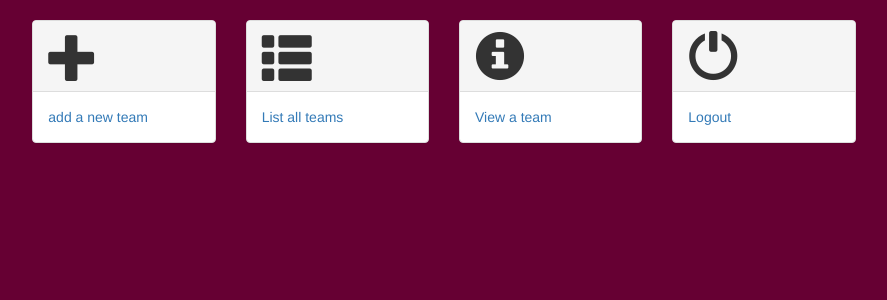
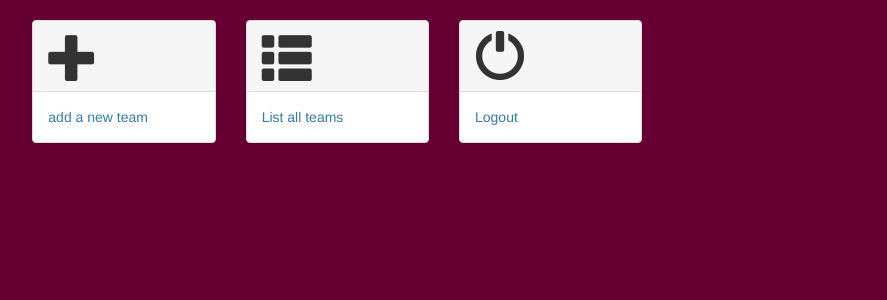
Before and after one commit to santhisenan/TreasureHunt, a CodeIgniter app: the page made by ci/application/views/adminView.php in a window 1280 px wide. Shown: the part 69-369 px from the top of the page, without its empty margins (196-1083 px from the left). Run offline with CodeIgniter, Linux system fonts and the light colour scheme.

Commit message:
basic admin panel donw

```diff
--- a/ci/application/views/adminView.php
+++ b/ci/application/views/adminView.php
@@ -27,12 +27,7 @@
 				<div class="panel-body"><a href="../listAllTeams/show">List all teams</a></div>
 			</div>
 		</div>
-		<div class="col-md-2">
-			<div class="panel panel-default">
-				<div class="panel-heading"><span class="glyphicon glyphicon-info-sign"></span></div>
-				<div class="panel-body"><a href="#">View a team</a></div>
-			</div>
-		</div>
+
 		<div class="col-md-2">
 			<div class="panel panel-default">
 				<div class="panel-heading"><span class="glyphicon glyphicon-off"></span></div>
```
